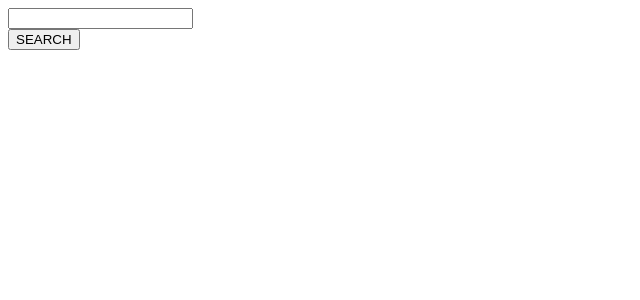
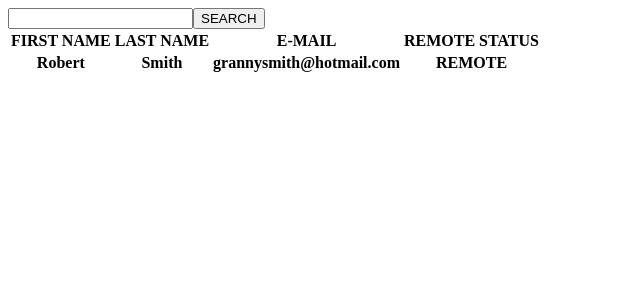
Before and after one commit to hawenger/employdirtect, a React (Create React App) app: page / in a window 1280 px wide. Shown: the top 300 px of the page, without its empty margins (0-640 px from the left). Built offline with nearby package versions, Linux system fonts and the light colour scheme.

Commit message:
Add employee table component

```diff
--- a/src/App.js
+++ b/src/App.js
@@ -2,12 +2,17 @@ import React, { useState } from 'react';
 import EmployeeList from './components/EmployeeList';
 
 function App() {
-  const[employees, setEmployees] = useState(['Employee 1', 'Employee 2'])
+  const remote = {value: true,
+  name:'REMOTE'};
+  const onSite = {value: false, name: 'On-Site'}
+  const[employees, setEmployees] = useState([{id: 'EMPLOYEE ID', firstName: 'FIRST NAME', lastName: 'LAST NAME', email:'E-MAIL', remote: 'REMOTE STATUS'},{ id: 1, firstName: 'Robert', lastName: 'Smith', email: 'grannysmith@hotmail.com',  remote: remote.name}])
   return (
     <>
-    <input type="text"/>
-    <EmployeeList employees = {employees} />
-    <button>SEARCH</button>
+      <input type="text"/>
+      <button>SEARCH</button>
+      <table>
+        <EmployeeList employees = {employees} />
+      </table>
     </>
   )
 }
--- /dev/null
+++ b/src/components/Employee.js
@@ -0,0 +1,13 @@
+import React from 'react'
+
+export default function Employee( {employee} ) {
+    return (
+        <tr>
+            <th> {employee.firstName} </th>
+            <th> {employee.lastName} </th>
+            <th> {employee.email} </th>
+    <th>{employee.remote}</th>
+        </tr>
+
+    )
+}
--- a/src/components/EmployeeList.js
+++ b/src/components/EmployeeList.js
@@ -1,11 +1,11 @@
 import React from 'react';
+import Employee from './Employee'
 
-export default function EmployeeList(employees) {
+export default function EmployeeList( { employees } ) {
     return (
 
-        <div>
-            {employees.length}
-        </div>
-
+       employees.map(employee => {
+           return <Employee key={employee.id} employee={employee} />
+       })
     )
 }
```
